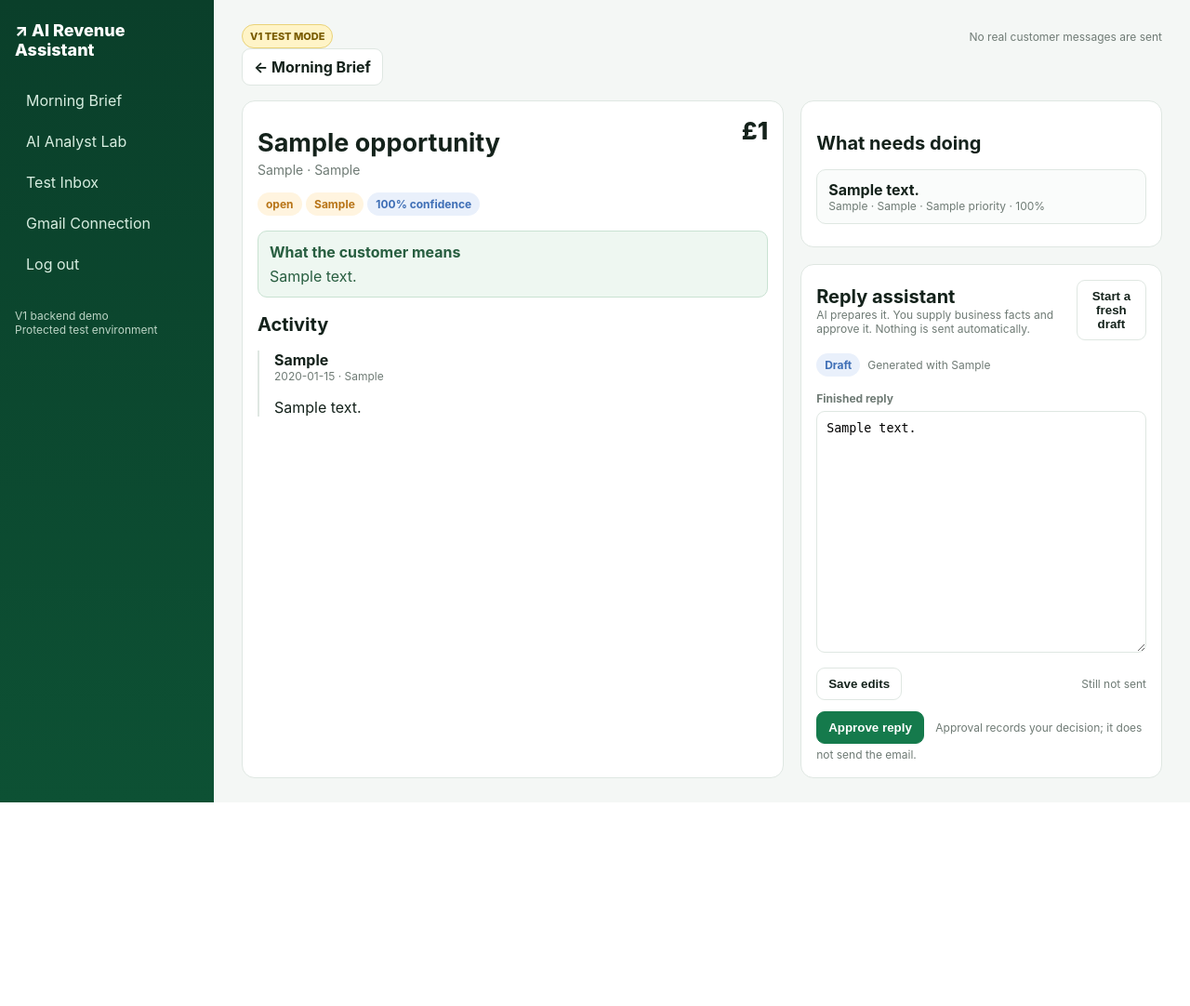
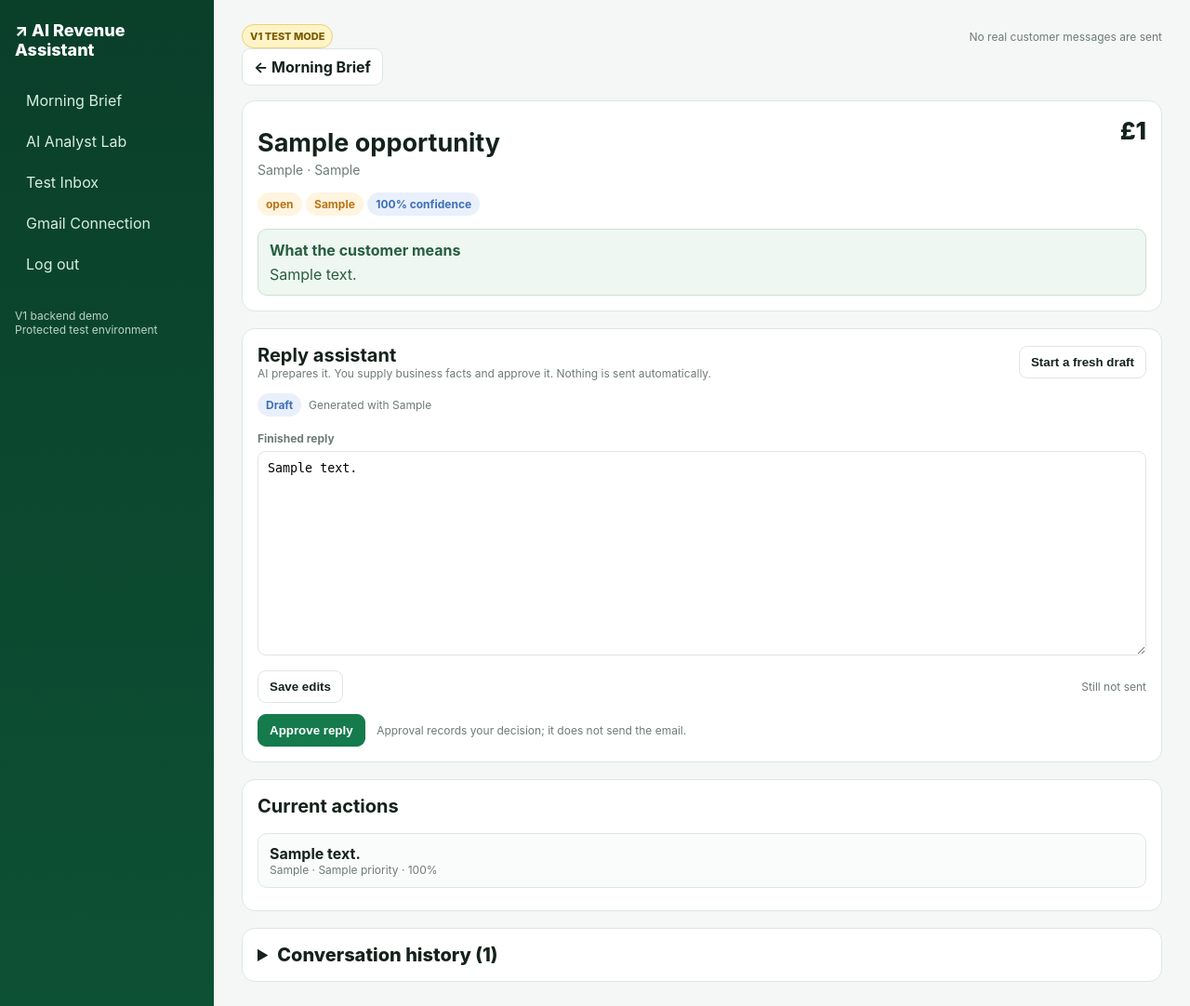
Before and after one commit to paulmcdonagh001-png/ai-revenue-assistant, a Flask app: page /opportunity/1 in a window 1280 px wide. Shown: the whole page at 93% size. Before the commit the page ends 863 px from the top, so only its background shows below. Run offline with Flask 3, Linux system fonts and the light colour scheme; the visitor is signed in with stand-in values (Sample User, id 1); tables that the repository leaves empty hold one stand-in row (values such as "Sample post"); some libraries are stand-ins or nearby versions.

Commit message:
Move reply workflow to top and collapse long opportunity details

```diff
--- a/templates/opportunity.html
+++ b/templates/opportunity.html
@@ -1,24 +1,27 @@
 {% extends "layout.html" %}{% block content %}
 <a class="btn" href="/">← Morning Brief</a>
 {% if message %}<div class="notice" style="margin-top:14px">{{message}}</div>{% endif %}
-<div class="grid2" style="margin-top:16px">
-<div class="card">
-<div style="display:flex;justify-content:space-between;gap:15px"><div><h1 style="font-size:27px">{{opp.customer_name}}</h1><div class="sub">{{opp.project}}{% if opp.location %} · {{opp.location}}{% endif %}</div></div><div class="value">{{money(opp.quote_value)}}</div></div>
-<p><span class="pill {% if opp.status=='Needs you' %}red{% elif opp.status in ['Ready to send','Accepted'] %}green{% else %}amber{% endif %}">{{opp.status}}</span>
+
+<div class="card" style="margin-top:16px">
+<div style="display:flex;justify-content:space-between;gap:15px;align-items:flex-start;flex-wrap:wrap">
+<div>
+<h1 style="font-size:27px;margin-bottom:4px">{{opp.customer_name}}</h1>
+<div class="sub">{{opp.project}}{% if opp.location %} · {{opp.location}}{% endif %}</div>
+<p style="margin-bottom:0">
+<span class="pill {% if opp.status=='Needs you' %}red{% elif opp.status in ['Ready to send','Accepted'] %}green{% else %}amber{% endif %}">{{opp.status}}</span>
 {% if opp.objection %}<span class="pill amber">{{opp.objection}}</span>{% endif %}
-{% if opp.confidence is not none %}<span class="pill blue">{{(opp.confidence*100)|round|int}}% confidence</span>{% endif %}</p>
-{% if opp.ai_summary %}<div class="notice"><b>What the customer means</b><div style="margin-top:6px">{{opp.ai_summary}}</div></div>{% endif %}
-<h2>Activity</h2><div class="timeline" style="margin-top:14px">
-{% for x in interactions %}<div class="event"><b>{{x.classification or 'Email'}}</b><div class="small">{{x.created_at}} · {{x.channel}}</div><p>{{x.latest_text or x.body}}</p></div>{% else %}<div class="small">No interactions yet.</div>{% endfor %}
-</div></div>
-
-<div>
-<div class="card"><h2>What needs doing</h2>
-{% for a in actions %}<div class="action"><b>{{a.description}}</b><div class="small">{{a.category}} · {{a.owner}} · {{a.priority}} priority · {{(a.confidence*100)|round|int}}%</div></div>{% else %}<div class="small">No open action items.</div>{% endfor %}
+{% if opp.confidence is not none %}<span class="pill blue">{{(opp.confidence*100)|round|int}}% confidence</span>{% endif %}
+</p>
+</div>
+<div class="value">{{money(opp.quote_value)}}</div>
+</div>
+{% if opp.ai_summary %}
+<div class="notice" style="margin-top:14px"><b>What the customer means</b><div style="margin-top:6px">{{opp.ai_summary}}</div></div>
+{% endif %}
 </div>
 
 <div class="card" style="margin-top:18px">
-<div style="display:flex;justify-content:space-between;align-items:center;gap:12px">
+<div style="display:flex;justify-content:space-between;align-items:center;gap:12px;flex-wrap:wrap">
 <div><h2 style="margin:0">Reply assistant</h2><div class="small">AI prepares it. You supply business facts and approve it. Nothing is sent automatically.</div></div>
 <form method="post" action="/opportunity/{{opp.id}}/draft-reply"><button class="btn" type="submit">{% if draft %}Start a fresh draft{% else %}Generate reply draft{% endif %}</button></form>
 </div>
@@ -37,17 +40,14 @@
 <div class="notice" style="margin-top:14px"><b>Quick business answers</b><div class="small" style="margin-top:5px">Give the facts only. The assistant will write them naturally into the finished reply.</div></div>
 <form method="post" action="/draft/{{draft.id}}/complete" style="margin-top:14px">
 {% for item in draft_placeholders %}
-<div class="field">
-<label>{{loop.index}}. {{item.label}}</label>
-<input name="answer_{{loop.index0}}" autocomplete="off" placeholder="Type the business answer…" required>
-</div>
+<div class="field"><label>{{loop.index}}. {{item.label}}</label><input name="answer_{{loop.index0}}" autocomplete="off" placeholder="Type the business answer…" required></div>
 {% endfor %}
 <button class="btn primary" type="submit">Build finished reply</button>
 </form>
 {% endif %}
 
 <form method="post" action="/draft/{{draft.id}}/save" style="margin-top:16px">
-<div class="field"><label>{% if draft_placeholders %}Working draft{% else %}Finished reply{% endif %}</label><textarea name="body" style="min-height:260px">{{draft.body}}</textarea></div>
+<div class="field"><label>{% if draft_placeholders %}Working draft{% else %}Finished reply{% endif %}</label><textarea name="body" style="min-height:220px">{{draft.body}}</textarea></div>
 <div style="display:flex;justify-content:space-between;align-items:center;gap:12px;flex-wrap:wrap"><button class="btn" type="submit">Save edits</button><span class="small">Still not sent</span></div>
 </form>
 
@@ -75,9 +75,29 @@
 {% endif %}
 </div>
 
-{% if latest_analysis %}<div class="card" style="margin-top:18px"><h2>Latest message analysis</h2><p><b>Intent:</b> {{latest_analysis.customer_intent|replace('_',' ')|title}}<br><b>Sentiment:</b> {{latest_analysis.sentiment|title}}</p>
+<div class="card" style="margin-top:18px">
+<h2 style="margin-top:0">Current actions</h2>
+{% for a in actions[:3] %}<div class="action"><b>{{a.description}}</b><div class="small">{{a.category}} · {{a.priority}} priority · {{(a.confidence*100)|round|int}}%</div></div>{% else %}<div class="small">No open action items.</div>{% endfor %}
+{% if actions|length > 3 %}
+<details style="margin-top:10px"><summary style="cursor:pointer;font-weight:700">Show {{actions|length - 3}} more actions</summary><div style="margin-top:10px">{% for a in actions[3:] %}<div class="action"><b>{{a.description}}</b><div class="small">{{a.category}} · {{a.priority}} priority · {{(a.confidence*100)|round|int}}%</div></div>{% endfor %}</div></details>
+{% endif %}
+</div>
+
+<details class="card" style="margin-top:18px">
+<summary style="cursor:pointer;font-size:20px;font-weight:800">Conversation history ({{interactions|length}})</summary>
+<div class="timeline" style="margin-top:16px">
+{% for x in interactions %}<div class="event"><b>{{x.classification or 'Email'}}</b><div class="small">{{x.created_at}} · {{x.channel}}</div><p>{{x.latest_text or x.body}}</p></div>{% else %}<div class="small">No interactions yet.</div>{% endfor %}
+</div>
+</details>
+
+{% if latest_analysis %}
+<details class="card" style="margin-top:18px">
+<summary style="cursor:pointer;font-size:20px;font-weight:800">Latest message analysis</summary>
+<div style="margin-top:16px">
+<p><b>Intent:</b> {{latest_analysis.customer_intent|replace('_',' ')|title}}<br><b>Sentiment:</b> {{latest_analysis.sentiment|title}}</p>
 {% if latest_analysis.questions %}<h3>Questions detected</h3>{% for q in latest_analysis.questions %}<div class="question"><b>{{q.question}}</b><div class="small">{{q.category}} · {% if q.requires_human %}human answer needed{% else %}low-risk{% endif %} · {{(q.confidence*100)|round|int}}%</div></div>{% endfor %}{% endif %}
 {% if latest_analysis.dependencies %}<h3>Dependencies</h3>{% for d in latest_analysis.dependencies %}<div class="question">{{d.description}}<div class="small">Waiting on: {{d.owner|replace('_',' ')}}</div></div>{% endfor %}{% endif %}
-</div>{% endif %}
-</div></div>
+</div>
+</details>
+{% endif %}
 {% endblock %}
```
